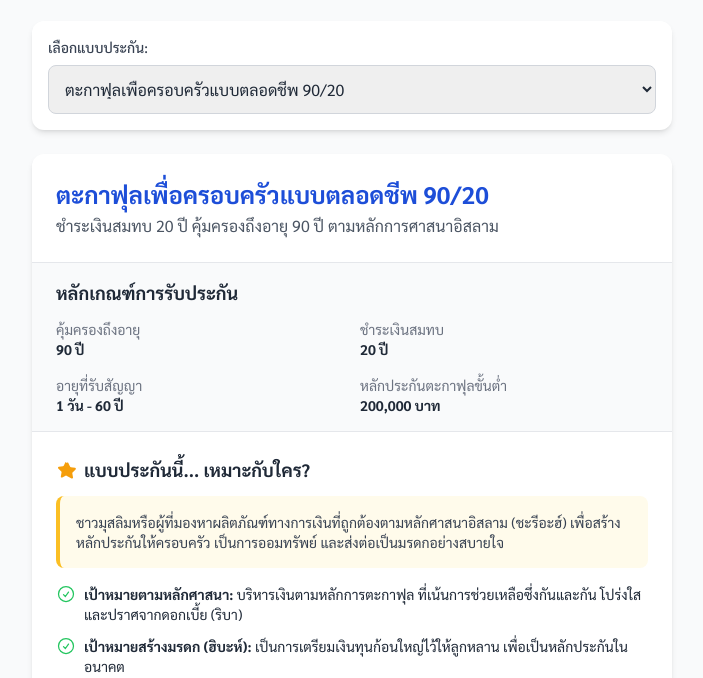
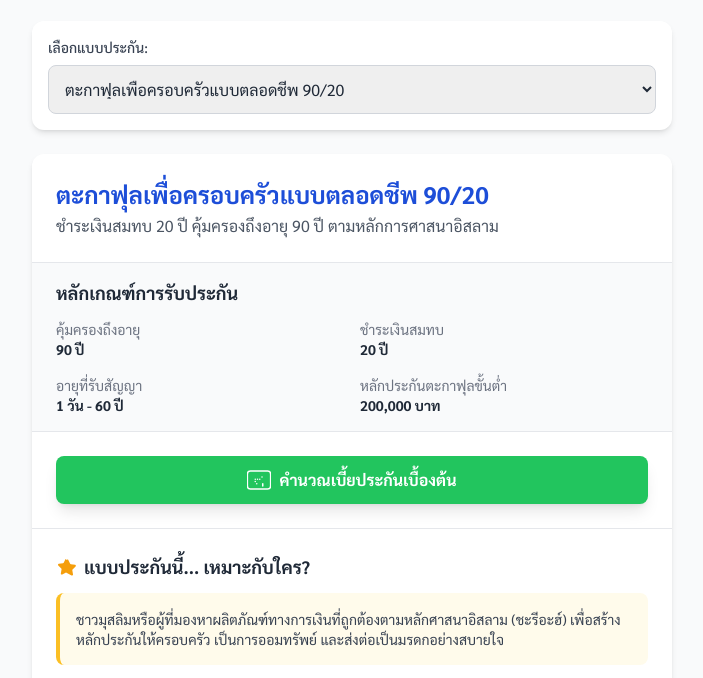
Before and after one commit to KasinchinSSP/PLA-Products, a plain HTML site: page index.html in a window 1280 px wide. Shown: the part 107-785 px from the top of the page, without its empty margins (288-991 px from the left). Drawn offline with nearby package versions, Linux system fonts and the light colour scheme.

Commit message:
Add Calculate Button

```diff
--- a/index.html
+++ b/index.html
@@ -3,7 +3,7 @@
   <head>
     <meta charset="UTF-8" />
     <meta name="viewport" content="width=device-width, initial-scale=1.0" />
-    <title>PLA Insurance Products</title>
+    <title>ข้อมูลแบบประกัน</title>
     <script src="https://cdn.tailwindcss.com"></script>
     <link rel="preconnect" href="https://fonts.googleapis.com" />
     <link rel="preconnect" href="https://fonts.gstatic.com" crossorigin />
@@ -63,7 +63,7 @@
       <!-- Footer -->
       <footer class="text-center mt-10 text-sm text-gray-500">
         <p>
-          &copy; 2025 SMART SOLUTIONS PARTNER CO., LTD. |
+          &copy; 2025 Your Insurance Co. |
           ข้อมูลนี้เป็นเพียงข้อมูลเบื้องต้นเพื่อประกอบการตัดสินใจ
         </p>
       </footer>
@@ -676,6 +676,8 @@
           takaful: `<svg class="w-5 h-5 text-teal-500 mr-2 flex-shrink-0" xmlns="http://www.w3.org/2000/svg" viewBox="0 0 20 20" fill="currentColor"><path d="M10.75 2.75a.75.75 0 00-1.5 0v8.25a.75.75 0 001.5 0V2.75z" /><path fill-rule="evenodd" d="M3.294 3.293a1 1 0 011.414 0l.235.236a.75.75 0 001.06-.002l.236-.235a1 1 0 011.414 0l.235.236a.75.75 0 001.06-.002l.236-.235a1 1 0 011.414 0l.235.236a.75.75 0 001.06-.002l.236-.235a1 1 0 011.414 0l.235.236a.75.75 0 001.06-.002L16.207 3.5a1 1 0 011.414 1.414l-.236.235a.75.75 0 00.002 1.06l.235.236a1 1 0 010 1.414l-.236.235a.75.75 0 00-.002 1.06l.235.236a1 1 0 010 1.414l-.236.235a.75.75 0 00-.002 1.06l.235.236a1 1 0 010 1.414l-.236.235a.75.75 0 00-.002 1.06l.235.236a1 1 0 01-1.414 1.414l-.235-.236a.75.75 0 00-1.06.002l-.236.235a1 1 0 01-1.414 0l-.235-.236a.75.75 0 00-1.06.002l-.236.235a1 1 0 01-1.414 0l-.235-.236a.75.75 0 00-1.06.002l-.236.235a1 1 0 01-1.414 0l-.235-.236a.75.75 0 00-1.06.002L3.5 16.207a1 1 0 01-1.414-1.414l.236-.235a.75.75 0 00-.002-1.06L2.086 13.26a1 1 0 010-1.414l.235-.236a.75.75 0 00.002-1.06L2.086 9.293a1 1 0 010-1.414l.235-.236a.75.75 0 00.002-1.06L2.086 5.326a1 1 0 010-1.414l.235-.236a.75.75 0 00.002-1.06L2.586 2.38a1 1 0 011.414-1.414l.235.236a.75.75 0 001.06.002l.236-.235a1 1 0 011.414 0l-.235.236a.75.75 0 00-.002 1.06l.236.235a1 1 0 011.414 0l.235-.236a.75.75 0 001.06-.002l.236-.235a1 1 0 011.414 0z" clip-rule="evenodd" /></svg>`,
         };
 
+        let currentPlan = null;
+
         // --- UI POPULATION & RENDERING ---
         function populateSelector() {
           if (!insuranceData.planFamilies) return;
@@ -702,14 +704,18 @@
           }
         }
 
+        function findPlanById(planId) {
+          for (const family of insuranceData.planFamilies) {
+            const plan = family.plans.find((p) => p.id === planId);
+            if (plan) return plan;
+          }
+          return null;
+        }
+
         function renderPlanDetails(planId) {
-          let plan;
-          for (const family of insuranceData.planFamilies) {
-            plan = family.plans.find((p) => p.id === planId);
-            if (plan) break;
-          }
+          currentPlan = findPlanById(planId);
 
-          if (!plan) {
+          if (!currentPlan) {
             planDetailsContainer.innerHTML =
               "<p>ไม่พบข้อมูลสำหรับแบบประกันที่เลือก</p>";
             return;
@@ -729,17 +735,17 @@
               .join("");
 
           // Helper to render selling points section
-          const sellingPointsHtml = plan.sellingPoints
+          const sellingPointsHtml = currentPlan.sellingPoints
             ? `
                     <div class="p-6 border-t border-gray-200">
                         <h3 class="text-lg font-semibold mb-3 text-gray-800 flex items-center">${
                           icons.star
-                        } ${plan.sellingPoints.title}</h3>
+                        } ${currentPlan.sellingPoints.title}</h3>
                         <p class="text-sm text-gray-700 mb-4 bg-amber-50 p-4 rounded-lg border-l-4 border-amber-400">${
-                          plan.sellingPoints.targetGroup
+                          currentPlan.sellingPoints.targetGroup
                         }</p>
                         <ul class="space-y-3 text-sm">
-                            ${plan.sellingPoints.points
+                            ${currentPlan.sellingPoints.points
                               .map(
                                 (point) => `
                                 <li class="flex items-start">
@@ -755,17 +761,17 @@
             : "";
 
           // Helper for Takaful Principle section
-          const takafulPrincipleHtml = plan.takafulPrinciple
+          const takafulPrincipleHtml = currentPlan.takafulPrinciple
             ? `
                     <div class="p-6 border-t border-gray-200">
                         <h3 class="text-lg font-semibold mb-3 text-gray-800 flex items-center">${
                           icons.takaful
-                        } ${plan.takafulPrinciple.title}</h3>
+                        } ${currentPlan.takafulPrinciple.title}</h3>
                         <p class="text-sm text-gray-600 mb-4">${
-                          plan.takafulPrinciple.description
+                          currentPlan.takafulPrinciple.description
                         }</p>
                         <div class="space-y-4">
-                            ${plan.takafulPrinciple.accounts
+                            ${currentPlan.takafulPrinciple.accounts
                               .map(
                                 (account) => `
                                 <div class="bg-teal-50 p-4 rounded-lg border-l-4 border-teal-400">
@@ -781,20 +787,20 @@
             : "";
 
           // Helper to render maturity benefit section
-          const maturityBenefitHtml = plan.maturityBenefit
+          const maturityBenefitHtml = currentPlan.maturityBenefit
             ? `
                     <div class="p-6 border-t border-gray-200">
                         <h3 class="text-lg font-semibold mb-2 text-gray-800 flex items-center">${
                           icons.money
-                        } ${plan.maturityBenefit.title}</h3>
+                        } ${currentPlan.maturityBenefit.title}</h3>
                         <p class="text-sm text-gray-600 mb-4">${
-                          plan.maturityBenefit.description
+                          currentPlan.maturityBenefit.description
                         }</p>
                         <div class="overflow-x-auto rounded-lg border border-gray-200">
                             <table class="min-w-full text-sm text-left text-gray-500">
                                 <thead class="text-xs text-gray-700 uppercase bg-gray-100">
                                     <tr>
-                                        ${plan.maturityBenefit.table.headers
+                                        ${currentPlan.maturityBenefit.table.headers
                                           .map(
                                             (header) =>
                                               `<th scope="col" class="px-6 py-3">${header}</th>`
@@ -803,7 +809,7 @@
                                     </tr>
                                 </thead>
                                 <tbody>
-                                    ${plan.maturityBenefit.table.rows
+                                    ${currentPlan.maturityBenefit.table.rows
                                       .map(
                                         (row) => `
                                         <tr class="bg-white border-b last:border-b-0">
@@ -823,24 +829,24 @@
                             </table>
                         </div>
                         <p class="text-xs text-gray-500 mt-3">${
-                          plan.maturityBenefit.note
+                          currentPlan.maturityBenefit.note
                         }</p>
                     </div>
                 `
             : "";
 
           // Helper for Dividend Info section
-          const dividendInfoHtml = plan.dividendInfo
+          const dividendInfoHtml = currentPlan.dividendInfo
             ? `
                     <div class="p-6 border-t border-gray-200">
                         <h3 class="text-lg font-semibold mb-3 text-gray-800 flex items-center">${
                           icons.money
-                        } ${plan.dividendInfo.title}</h3>
+                        } ${currentPlan.dividendInfo.title}</h3>
                         <p class="text-sm text-gray-600 mb-4">${
-                          plan.dividendInfo.description
+                          currentPlan.dividendInfo.description
                         }</p>
                         <ul class="space-y-2 text-sm text-gray-700 list-inside">
-                            ${plan.dividendInfo.points
+                            ${currentPlan.dividendInfo.points
                               .map(
                                 (point) => `
                                 <li class="flex items-start">
@@ -856,14 +862,14 @@
             : "";
 
           // Helper to render additional info section
-          const additionalInfoHtml = plan.additionalInfo
+          const additionalInfoHtml = currentPlan.additionalInfo
             ? `
                     <div class="p-6 border-t border-gray-200">
                         <h3 class="text-lg font-semibold mb-4 text-gray-800 flex items-center">${
                           icons.info
-                        } ${plan.additionalInfo.title}</h3>
+                        } ${currentPlan.additionalInfo.title}</h3>
                         <div class="space-y-4">
-                            ${plan.additionalInfo.sections
+                            ${currentPlan.additionalInfo.sections
                               .map(
                                 (section) => `
                                 <div>
@@ -889,16 +895,18 @@
                     <div class="bg-white rounded-xl shadow-md overflow-hidden animate-fade-in">
                         <div class="p-6">
                             <h2 class="text-2xl font-bold text-blue-700">${
-                              plan.name
+                              currentPlan.name
                             }</h2>
-                            <p class="text-gray-600 mt-1">${plan.summary}</p>
+                            <p class="text-gray-600 mt-1">${
+                              currentPlan.summary
+                            }</p>
                         </div>
 
                         <!-- Key Details -->
                         <div class="bg-gray-50 px-6 py-4 border-t border-gray-200">
                              <h3 class="text-lg font-semibold mb-3 text-gray-800">หลักเกณฑ์การรับประกัน</h3>
                              <div class="grid grid-cols-2 gap-4 text-sm">
-                                ${plan.details
+                                ${currentPlan.details
                                   .map(
                                     (detail) => `
                                     <div>
@@ -911,6 +919,16 @@
                              </div>
                         </div>
 
+                        <!-- Calculator Button -->
+                        <div class="p-6 border-t border-gray-200">
+                            <a href="calculator.html?planId=${
+                              currentPlan.id
+                            }" class="w-full bg-green-500 text-white font-bold py-3 px-4 rounded-lg hover:bg-green-600 transition duration-300 flex items-center justify-center shadow-lg hover:shadow-xl text-center">
+                                <svg class="w-6 h-6 mr-2" xmlns="http://www.w3.org/2000/svg" fill="none" viewBox="0 0 24 24" stroke-width="1.5" stroke="currentColor"><path stroke-linecap="round" stroke-linejoin="round" d="M15.75 15.75V18m-7.5-6.75h.008v.008H8.25v-.008zm0 2.25h.008v.008H8.25v-.008zM9.75 15.75h.008v.008H9.75v-.008zm.75-4.5h.008v.008h-.008v-.008zm2.25.008h.008v.008h-.008v-.008zm2.25-2.25h.008v.008h-.008V9zM3.375 21h17.25c1.657 0 3-1.343 3-3V6c0-1.657-1.343-3-3-3H3.375c-1.657 0-3 1.343-3 3v12c0 1.657 1.343 3 3 3z" /></svg>
+                                คำนวณเบี้ยประกันเบื้องต้น
+                            </a>
+                        </div>
+
                         <!-- Selling Points -->
                         ${sellingPointsHtml}
 
@@ -920,30 +938,31 @@
                         <!-- Benefits -->
                         <div class="p-6 border-t border-gray-200">
                             <h3 class="text-lg font-semibold mb-4 text-gray-800">${
-                              plan.benefits.title
+                              currentPlan.benefits.title
                             }</h3>
                             <div class="space-y-5">
                                 <!-- Living Benefits -->
                                 <div>
                                     <h4 class="font-semibold text-green-700 mb-2">${
-                                      plan.benefits.living.title
+                                      currentPlan.benefits.living.title
                                     }</h4>
                                     <ul class="space-y-2 text-gray-700">
                                         ${createBenefitPoints(
-                                          plan.benefits.living.points
+                                          currentPlan.benefits.living.points
                                         )}
                                     </ul>
                                 </div>
                                 <!-- Death Benefits -->
                                  <div>
                                     <h4 class="font-semibold text-red-700 mb-2">${
-                                      plan.benefits.death.title
+                                      currentPlan.benefits.death.title
                                     }</h4>
                                     <ul class="space-y-2 text-gray-700">
                                         <li class="flex items-start">
                                             ${icons.death}
                                             <span>${
-                                              plan.benefits.death.points[0]
+                                              currentPlan.benefits.death
+                                                .points[0]
                                             }</span>
                                         </li>
                                     </ul>
@@ -961,12 +980,12 @@
                         <div class="bg-blue-50 px-6 py-5 border-t border-gray-200">
                              <h3 class="text-lg font-semibold mb-3 text-gray-800 flex items-center">${
                                icons.tax
-                             } ${plan.taxInfo.title}</h3>
+                             } ${currentPlan.taxInfo.title}</h3>
                              <p class="text-gray-700 text-sm mb-2">${
-                               plan.taxInfo.description
+                               currentPlan.taxInfo.description
                              }</p>
                              <p class="font-semibold text-blue-800 text-sm">${
-                               plan.taxInfo.condition
+                               currentPlan.taxInfo.condition
                              }</p>
                         </div>
 
@@ -995,6 +1014,13 @@
                 from { opacity: 0; transform: translateY(10px); }
                 to { opacity: 1; transform: translateY(0); }
             }
+            @keyframes modalIn {
+                from { opacity: 0; transform: scale(0.95) translateY(-20px); }
+                to { opacity: 1; transform: scale(1) translateY(0); }
+            }
+            .animate-modal-in {
+                animation: modalIn 0.3s ease-out forwards;
+            }
         `;
       document.head.appendChild(style);
     </script>
```
